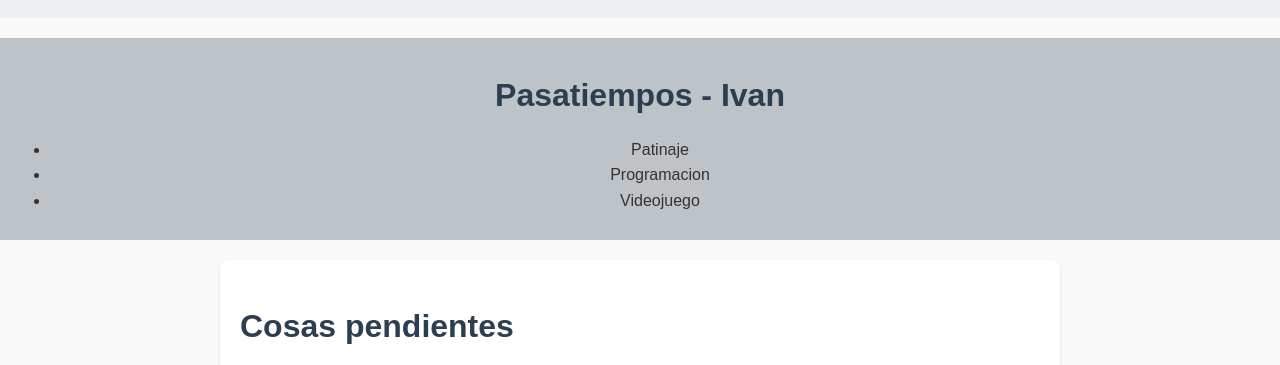
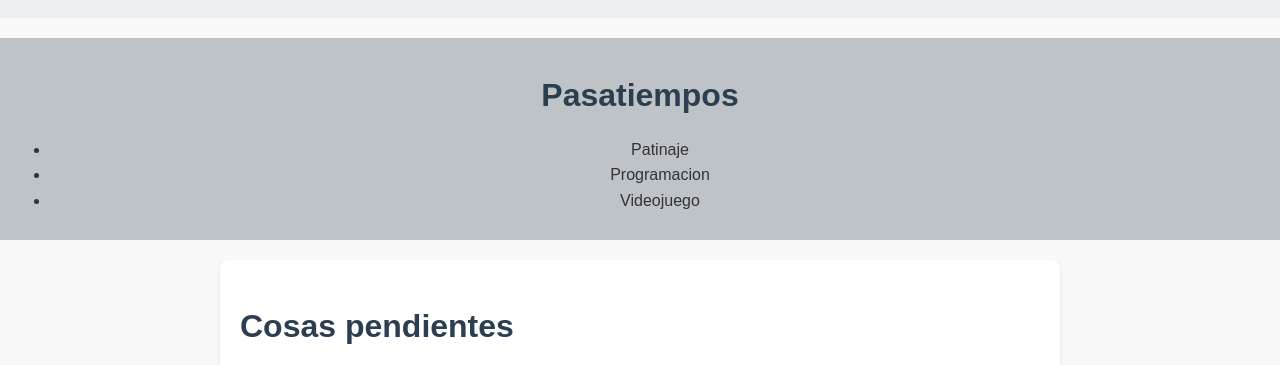
Before and after one commit to FamilyMadrid/Entregables, a plain HTML site: page index.html in a window 1280 px wide. Shown: the part 384-749 px from the top of the page. Drawn offline with Linux system fonts and the light colour scheme.

Commit message:
Probando

```diff
--- a/index.html
+++ b/index.html
@@ -18,7 +18,7 @@
     </div>
 
     <div id="links">
-        <h1>Pasatiempos - Ivan</h1>
+        <h1>Pasatiempos</h1>
         <ul>
             <li>Patinaje</li>
             <li>Programacion</li>
```
